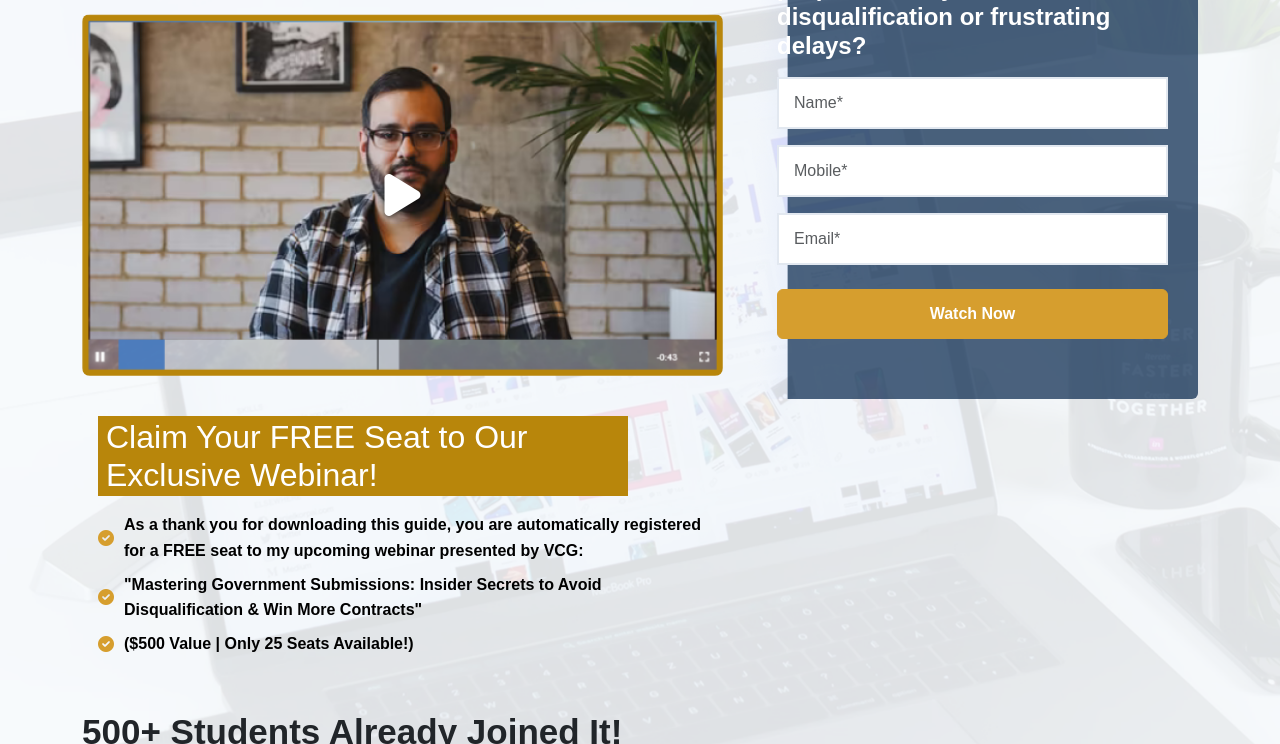
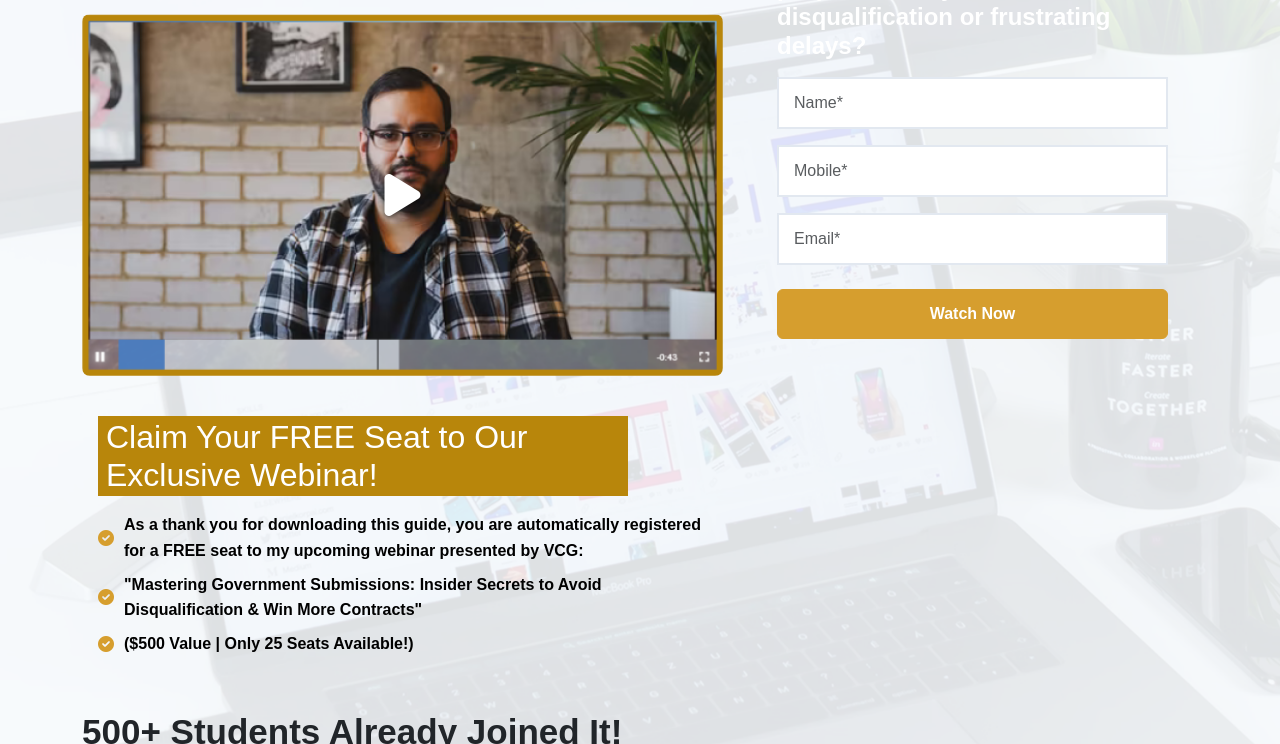
Before and after one commit to Yakshkumar-Patel/pet-layout, a plain HTML site: page index.html in a window 1280 px wide. Shown: the part 398-1142 px from the top of the page. Drawn offline with nearby package versions, Linux system fonts and the light colour scheme; a web font is replaced by a local one.

Commit message:
Update index.html

```diff
--- a/index.html
+++ b/index.html
@@ -51,7 +51,9 @@
             background-color: #f7fafc;
         }
         .bg-primary-blue {
-            background-image: url("assets/Group 427318023.png");
+            background-image: url(assets/Group 427318023.png);
+            background-position: top;
+            background-repeat: no-repeat;
         }
         .bg-light-gray.py-5.sec-1 {
             background-image: url("assets/asdasdsad.png");
```
